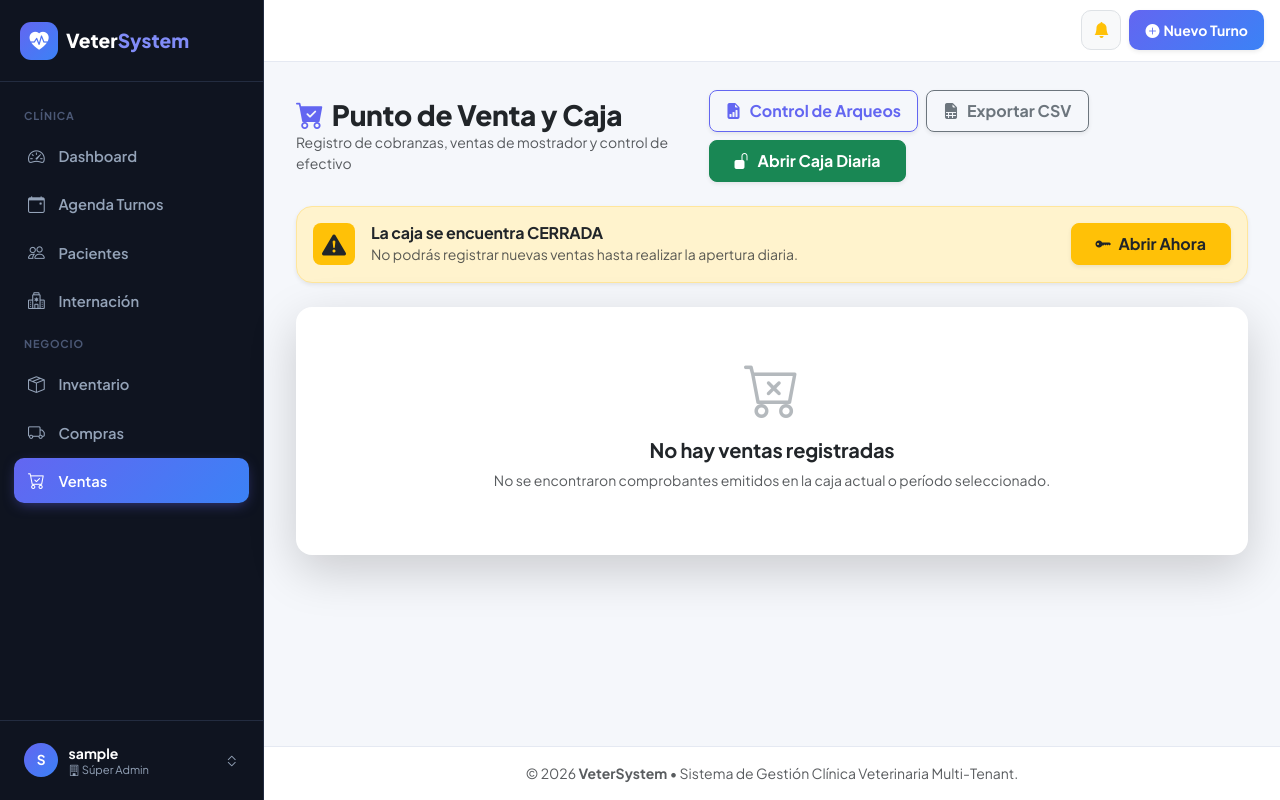
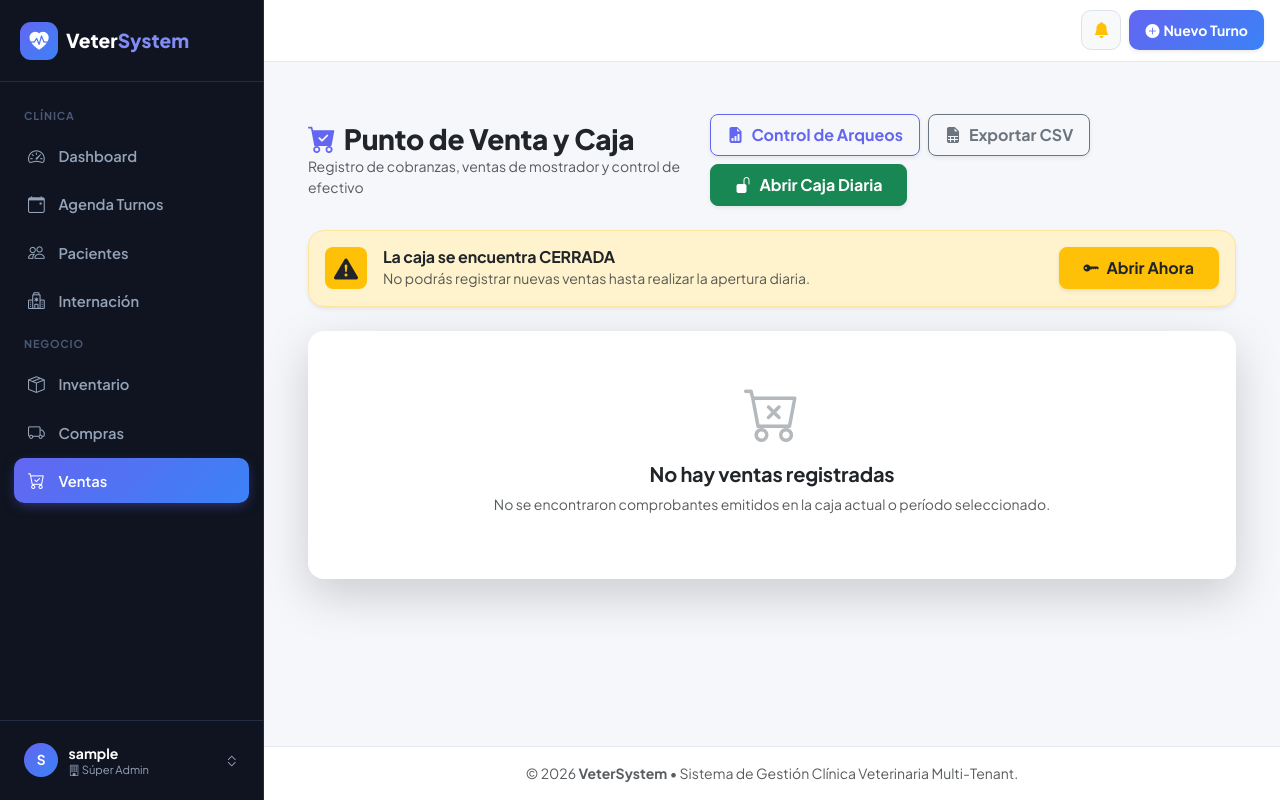
Before and after one commit to ajzc1990/vet_system, a Django app: page /ventas/ in a window 1280 px wide. Run offline with Django 5.2, Linux system fonts and the light colour scheme; the visitor is signed in with stand-in values (Sample User, id 1); data comes from the database, SQL or seed files in the repository; data that the repository does not hold is empty.

Commit message:
Unifica el ancho de página en toda la app: 17 pantallas (dashboard, listados, portal, auditoría) no usaban el mismo .container que el resto y se veían más anchas, dando una sensación de salto al navegar entre secciones.
De paso, corrige un test de Resúmenes Clínicos con IA que asumía IA_RESUMENES_ENABLED=False por defecto sin forzarlo: con la API key real cargada en el .env local terminaba haciendo una llamada real a Anthropic en cada corrida de tests.

Co-Authored-By: Claude Sonnet 5 <noreply@anthropic.com>

```diff
--- a/apps/historia_clinica/tests.py
+++ b/apps/historia_clinica/tests.py
@@ -308,8 +308,10 @@ class ResumenClinicoIATests(TestCase):
 
         self.client.force_login(self.user_a)
 
+    @override_settings(IA_RESUMENES_ENABLED=False)
     def test_boton_no_aparece_ni_genera_si_la_funcion_esta_deshabilitada(self):
-        # IA_RESUMENES_ENABLED es False por defecto en settings de test.
+        # Forzado explícito: no depender del valor real de settings/.env (que puede
+        # estar en True en un entorno de desarrollo con API key real cargada).
         response = self.client.post(reverse('historia_clinica:generar_resumen_ia', args=[self.mascota_a.id]))
 
         self.assertRedirects(response, reverse('clientes:detalle_historia_clinica', args=[self.mascota_a.id]))
--- a/templates/clientes/lista_clientes.html
+++ b/templates/clientes/lista_clientes.html
@@ -3,6 +3,7 @@
 {% block title %}Clientes y Pacientes - VeterSystem{% endblock %}
 
 {% block content %}
+<div class="container py-4">
 <!-- Header Principal -->
 <div class="d-flex flex-column flex-md-row justify-content-between align-items-md-center gap-3 mb-4">
     <div>
@@ -211,4 +212,5 @@
         </ul>
     </nav>
 {% endif %}
+</div>
 {% endblock %}
--- a/templates/compras/lista_compras.html
+++ b/templates/compras/lista_compras.html
@@ -3,6 +3,7 @@
 {% block title %}Compras a Proveedores - VeterSystem{% endblock %}
 
 {% block content %}
+<div class="container py-4">
 <div class="d-flex flex-column flex-md-row justify-content-between align-items-md-center gap-3 mb-4">
     <div>
         <h2 class="h3 fw-extrabold text-dark mb-0 d-flex align-items-center gap-2">
@@ -135,4 +136,5 @@
     </div>
 </div>
 {% endif %}
+</div>
 {% endblock %}
--- a/templates/compras/lista_proveedores.html
+++ b/templates/compras/lista_proveedores.html
@@ -3,6 +3,7 @@
 {% block title %}Proveedores - VeterSystem{% endblock %}
 
 {% block content %}
+<div class="container py-4">
 <div class="d-flex flex-column flex-md-row justify-content-between align-items-md-center gap-3 mb-4">
     <div>
         <h2 class="h3 fw-extrabold text-dark mb-0 d-flex align-items-center gap-2">
@@ -118,4 +119,5 @@
     </div>
 </div>
 {% endif %}
+</div>
 {% endblock %}
--- a/templates/compras/sugerencias.html
+++ b/templates/compras/sugerencias.html
@@ -3,6 +3,7 @@
 {% block title %}Sugerencias de Compra - VeterSystem{% endblock %}
 
 {% block content %}
+<div class="container py-4">
 <div class="d-flex flex-column flex-md-row justify-content-between align-items-md-center gap-3 mb-4">
     <div>
         <h2 class="h3 fw-extrabold text-dark mb-0 d-flex align-items-center gap-2">
@@ -107,4 +108,5 @@
     </div>
 </div>
 {% endif %}
+</div>
 {% endblock %}
--- a/templates/dashboard/centro_recordatorios.html
+++ b/templates/dashboard/centro_recordatorios.html
@@ -3,6 +3,7 @@
 {% block title %}Centro de Recordatorios - VeterSystem{% endblock %}
 
 {% block content %}
+<div class="container py-4">
 <div class="d-flex justify-content-between align-items-center flex-wrap gap-3 mb-4">
     <div>
         <h2 class="h3 fw-extrabold text-dark mb-0 d-flex align-items-center gap-2">
@@ -174,4 +175,5 @@
         </div>
     </div>
 </div>
+</div>
 {% endblock %}
--- a/templates/dashboard/dashboard.html
+++ b/templates/dashboard/dashboard.html
@@ -3,6 +3,7 @@
 {% block title %}Dashboard General - VeterSystem{% endblock %}
 
 {% block content %}
+<div class="container py-4">
 <div class="d-flex flex-column flex-lg-row justify-content-between align-items-lg-center gap-3 mb-4">
     <div>
         <h2 class="h3 fw-bold text-dark mb-0"><i class="bi bi-speedometer2 me-2 text-primary"></i>Panel de Control Operativo</h2>
@@ -267,4 +268,5 @@
     </div>
 </div>
 {% endif %}
+</div>
 {% endblock %}
--- a/templates/historia_clinica/lista_internaciones.html
+++ b/templates/historia_clinica/lista_internaciones.html
@@ -3,6 +3,7 @@
 {% block title %}Sala de Internación - VeterSystem{% endblock %}
 
 {% block content %}
+<div class="container py-4">
 <div class="d-flex flex-column flex-md-row justify-content-between align-items-md-center gap-3 mb-4">
     <div>
         <h2 class="h3 fw-extrabold text-dark mb-0 d-flex align-items-center gap-2">
@@ -144,4 +145,5 @@
     </div>
 </div>
 {% endif %}
+</div>
 {% endblock %}
--- a/templates/inventario/lista_productos.html
+++ b/templates/inventario/lista_productos.html
@@ -3,6 +3,7 @@
 {% block title %}Inventario - VeterSystem{% endblock %}
 
 {% block content %}
+<div class="container py-4">
 <!-- Header Principal -->
 <div class="d-flex flex-column flex-md-row justify-content-between align-items-md-center gap-3 mb-4">
     <div>
@@ -276,4 +277,5 @@
     </div>
 </div>
 {% endif %}
+</div>
 {% endblock %}
--- a/templates/portal/home.html
+++ b/templates/portal/home.html
@@ -3,6 +3,7 @@
 {% block title %}Mis Mascotas - Portal del Cliente{% endblock %}
 
 {% block content %}
+<div class="container py-4">
 <div class="d-flex justify-content-between align-items-center flex-wrap gap-3 mb-4">
     <div>
         <h2 class="h3 fw-extrabold text-dark mb-0 d-flex align-items-center gap-2">
@@ -99,4 +100,5 @@
     </div>
     {% endfor %}
 </div>
+</div>
 {% endblock %}
--- a/templates/portal/mascota_detalle.html
+++ b/templates/portal/mascota_detalle.html
@@ -3,6 +3,7 @@
 {% block title %}{{ mascota.nombre }} - Portal del Cliente{% endblock %}
 
 {% block content %}
+<div class="container py-4">
 <div class="mb-3">
     <a href="{% url 'portal:home' %}" class="btn btn-light btn-sm border shadow-sm px-3 py-2 fw-semibold rounded-3 text-secondary">
         <i class="bi bi-arrow-left me-1"></i> Volver a Mis Mascotas
@@ -178,4 +179,5 @@
         {% endif %}
     </div>
 </div>
+</div>
 {% endblock %}
--- a/templates/portal/turnos.html
+++ b/templates/portal/turnos.html
@@ -3,6 +3,7 @@
 {% block title %}Mis Turnos - Portal del Cliente{% endblock %}
 
 {% block content %}
+<div class="container py-4">
 <div class="mb-3">
     <a href="{% url 'portal:home' %}" class="btn btn-light btn-sm border shadow-sm px-3 py-2 fw-semibold rounded-3 text-secondary">
         <i class="bi bi-arrow-left me-1"></i> Volver a Mis Mascotas
@@ -79,4 +80,5 @@
     </div>
 </div>
 {% endif %}
+</div>
 {% endblock %}
--- a/templates/turnos/agenda.html
+++ b/templates/turnos/agenda.html
@@ -3,6 +3,7 @@
 {% block title %}Agenda de Turnos - VeterSystem{% endblock %}
 
 {% block content %}
+<div class="container py-4">
 <!-- Header & Controles de Filtro -->
 <div class="d-flex flex-column flex-md-row justify-content-between align-items-md-center gap-3 mb-4">
     <div>
@@ -298,4 +299,5 @@
     </ul>
 </nav>
 {% endif %}
+</div>
 {% endblock %}
--- a/templates/turnos/lista_solicitudes.html
+++ b/templates/turnos/lista_solicitudes.html
@@ -3,6 +3,7 @@
 {% block title %}Solicitudes de Turno Online - VeterSystem{% endblock %}
 
 {% block content %}
+<div class="container py-4">
 <div class="d-flex justify-content-between align-items-center flex-wrap gap-3 mb-4">
     <div>
         <h2 class="h3 fw-extrabold text-dark mb-0 d-flex align-items-center gap-2">
@@ -120,4 +121,5 @@
     </div>
 </div>
 {% endif %}
+</div>
 {% endblock %}
--- a/templates/usuarios/auditoria.html
+++ b/templates/usuarios/auditoria.html
@@ -3,6 +3,7 @@
 {% block title %}Auditoría del Sistema - VeterSystem{% endblock %}
 
 {% block content %}
+<div class="container py-4">
 <div class="d-flex justify-content-between align-items-center flex-wrap gap-3 mb-4">
     <div>
         <h2 class="h3 fw-extrabold text-dark mb-0 d-flex align-items-center gap-2">
@@ -84,4 +85,5 @@
 {% if registros.count == 200 %}
 <p class="text-muted small mt-2 text-center">Se muestran los últimos 200 registros.</p>
 {% endif %}
+</div>
 {% endblock %}
--- a/templates/usuarios/panel_suscripciones.html
+++ b/templates/usuarios/panel_suscripciones.html
@@ -3,6 +3,7 @@
 {% block title %}Panel de Suscripciones - VeterSystem{% endblock %}
 
 {% block content %}
+<div class="container py-4">
 <div class="d-flex justify-content-between align-items-center flex-wrap gap-3 mb-4">
     <div>
         <h2 class="h3 fw-extrabold text-dark mb-0 d-flex align-items-center gap-2">
@@ -125,4 +126,5 @@
     </div>
 </div>
 {% endif %}
+</div>
 {% endblock %}
--- a/templates/ventas/lista_ventas.html
+++ b/templates/ventas/lista_ventas.html
@@ -3,6 +3,7 @@
 {% block title %}Ventas y Caja Diaria - VeterSystem{% endblock %}
 
 {% block content %}
+<div class="container py-4">
 <!-- Header Principal -->
 <div class="d-flex flex-column flex-md-row justify-content-between align-items-md-center gap-3 mb-4">
     <div>
@@ -204,4 +205,5 @@
     </div>
 </div>
 {% endif %}
+</div>
 {% endblock %}
--- a/templates/ventas/reporte_cajas.html
+++ b/templates/ventas/reporte_cajas.html
@@ -3,6 +3,7 @@
 {% block title %}Control de Cajas y Arqueos - VeterSystem{% endblock %}
 
 {% block content %}
+<div class="container py-4">
 <!-- Header Principal -->
 <div class="d-flex flex-column flex-md-row justify-content-between align-items-md-center gap-3 mb-4">
     <div>
@@ -270,4 +271,5 @@
         </div>
     </div>
 </div>
+</div>
 {% endblock %}
```
